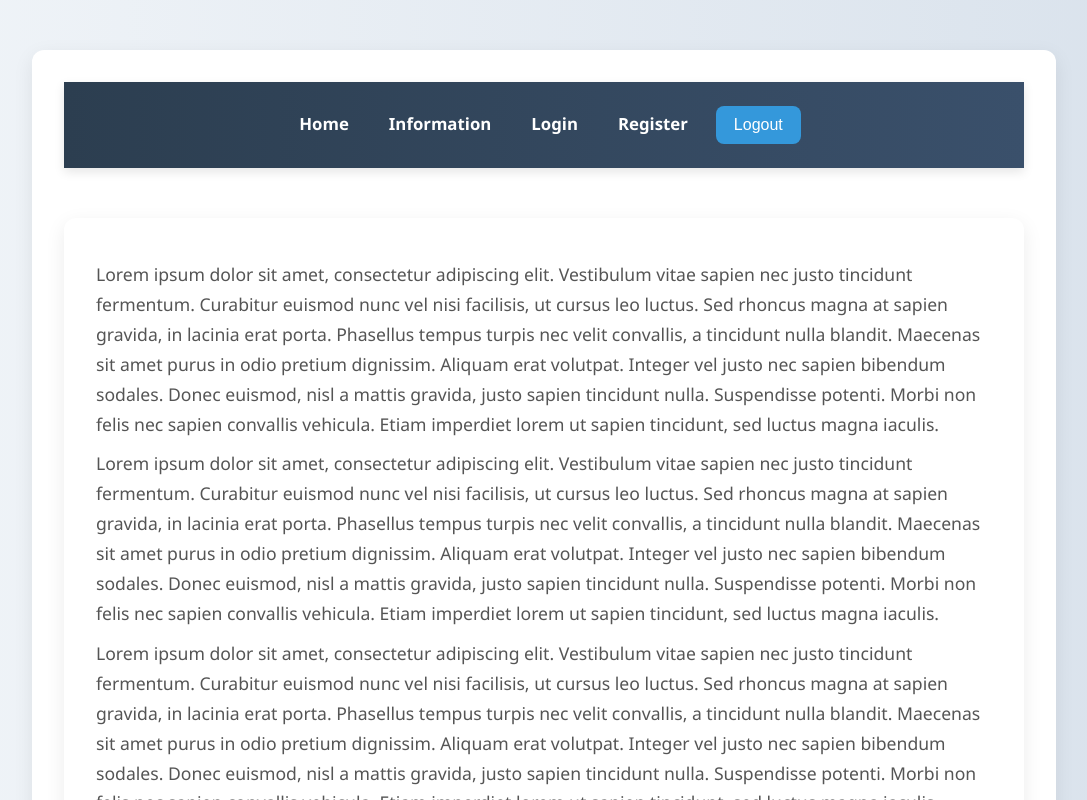
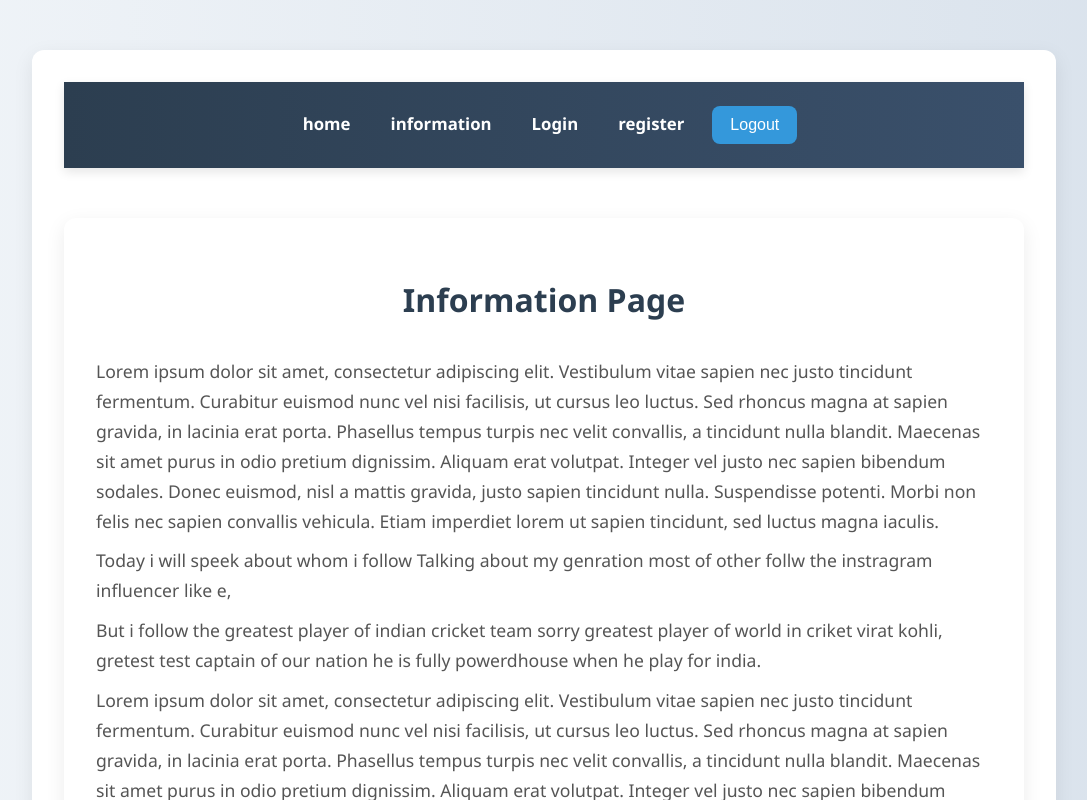
Before and after one commit to VanshSUTHAR/data-fetch, a React (Create React App) app: page /Inform in a window 1280 px wide. Shown: the top 800 px of the page, without its empty margins (96-1183 px from the left). Built offline with nearby package versions, Linux system fonts and the light colour scheme.

Commit message:
Update Inform.js

```diff
--- a/src/frontend/Inform.js
+++ b/src/frontend/Inform.js
@@ -23,51 +23,20 @@ const Inform = () => {
 
   return (
     <div>   <nav>
-      <Link to="/Home">Home</Link>
-      <Link to="/Inform">Information</Link>
+      <Link to="/Home">home</Link>
+      <Link to="/Inform">information</Link>
 
-      {userRole?.role === "admin" && <Link to="/Listing">List</Link>}
+      {userRole?.role === "admin" && <Link to="/Listing">list</Link>}
 
       {!userRole && (
         <>
           <Link to="/">Login</Link>
-          <Link to="/Register">Register</Link>
+          <Link to="/Register">register</Link>
         </>
       )}
       <button onClick={handleLogout}>Logout</button>
     </nav><div>
-        <p>Lorem ipsum dolor sit amet, consectetur adipiscing elit.
-          Vestibulum vitae sapien nec justo tincidunt fermentum.
-          Curabitur euismod nunc vel nisi facilisis, ut cursus leo luctus.
-          Sed rhoncus magna at sapien gravida, in lacinia erat porta.
-          Phasellus tempus turpis nec velit convallis, a tincidunt nulla blandit.
-          Maecenas sit amet purus in odio pretium dignissim.
-          Aliquam erat volutpat. Integer vel justo nec sapien bibendum sodales.
-          Donec euismod, nisl a mattis gravida, justo sapien tincidunt nulla.
-          Suspendisse potenti. Morbi non felis nec sapien convallis vehicula.
-          Etiam imperdiet lorem ut sapien tincidunt, sed luctus magna iaculis.
-        </p><p>Lorem ipsum dolor sit amet, consectetur adipiscing elit.
-          Vestibulum vitae sapien nec justo tincidunt fermentum.
-          Curabitur euismod nunc vel nisi facilisis, ut cursus leo luctus.
-          Sed rhoncus magna at sapien gravida, in lacinia erat porta.
-          Phasellus tempus turpis nec velit convallis, a tincidunt nulla blandit.
-          Maecenas sit amet purus in odio pretium dignissim.
-          Aliquam erat volutpat. Integer vel justo nec sapien bibendum sodales.
-          Donec euismod, nisl a mattis gravida, justo sapien tincidunt nulla.
-          Suspendisse potenti. Morbi non felis nec sapien convallis vehicula.
-          Etiam imperdiet lorem ut sapien tincidunt, sed luctus magna iaculis.
-        </p>
-        <p>Lorem ipsum dolor sit amet, consectetur adipiscing elit.
-          Vestibulum vitae sapien nec justo tincidunt fermentum.
-          Curabitur euismod nunc vel nisi facilisis, ut cursus leo luctus.
-          Sed rhoncus magna at sapien gravida, in lacinia erat porta.
-          Phasellus tempus turpis nec velit convallis, a tincidunt nulla blandit.
-          Maecenas sit amet purus in odio pretium dignissim.
-          Aliquam erat volutpat. Integer vel justo nec sapien bibendum sodales.
-          Donec euismod, nisl a mattis gravida, justo sapien tincidunt nulla.
-          Suspendisse potenti. Morbi non felis nec sapien convallis vehicula.
-          Etiam imperdiet lorem ut sapien tincidunt, sed luctus magna iaculis.
-        </p>
+        <h1>Information Page</h1>
         <p>Lorem ipsum dolor sit amet, consectetur adipiscing elit.
           Vestibulum vitae sapien nec justo tincidunt fermentum.
           Curabitur euismod nunc vel nisi facilisis, ut cursus leo luctus.
```
